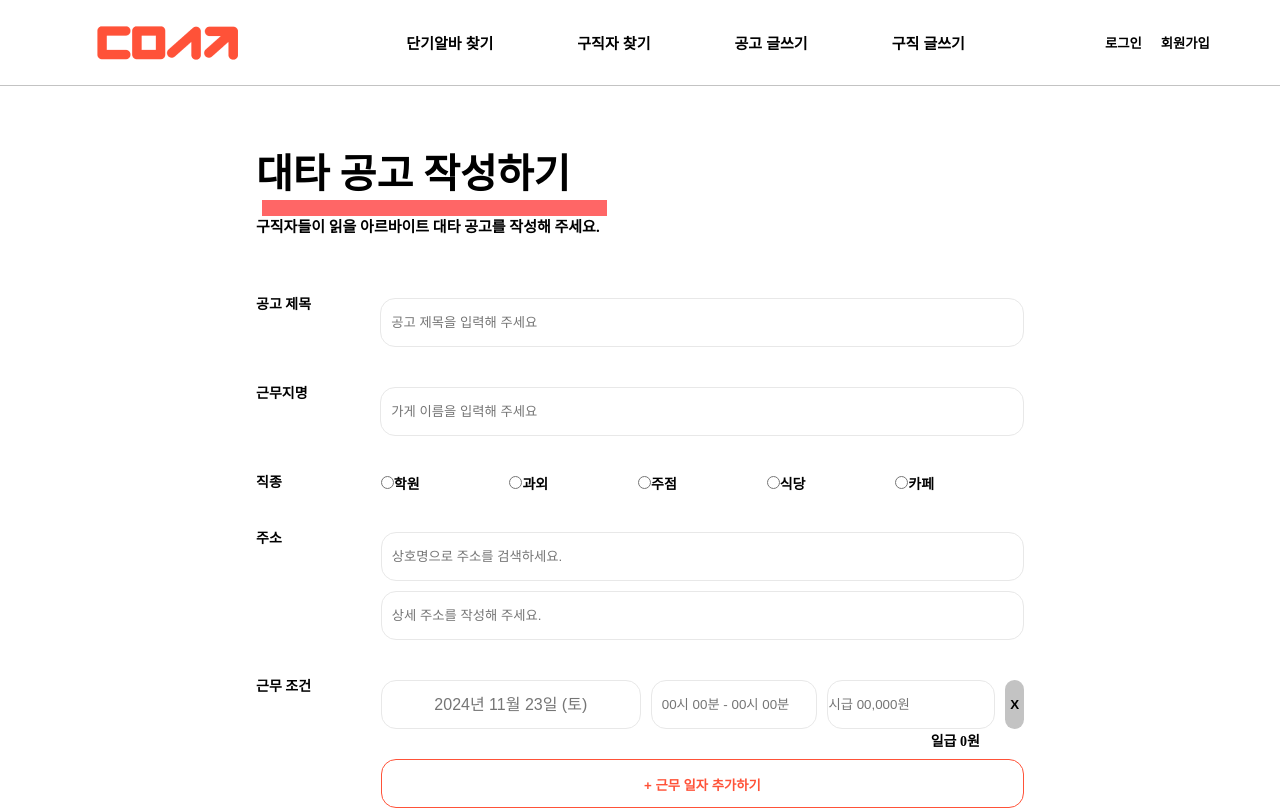
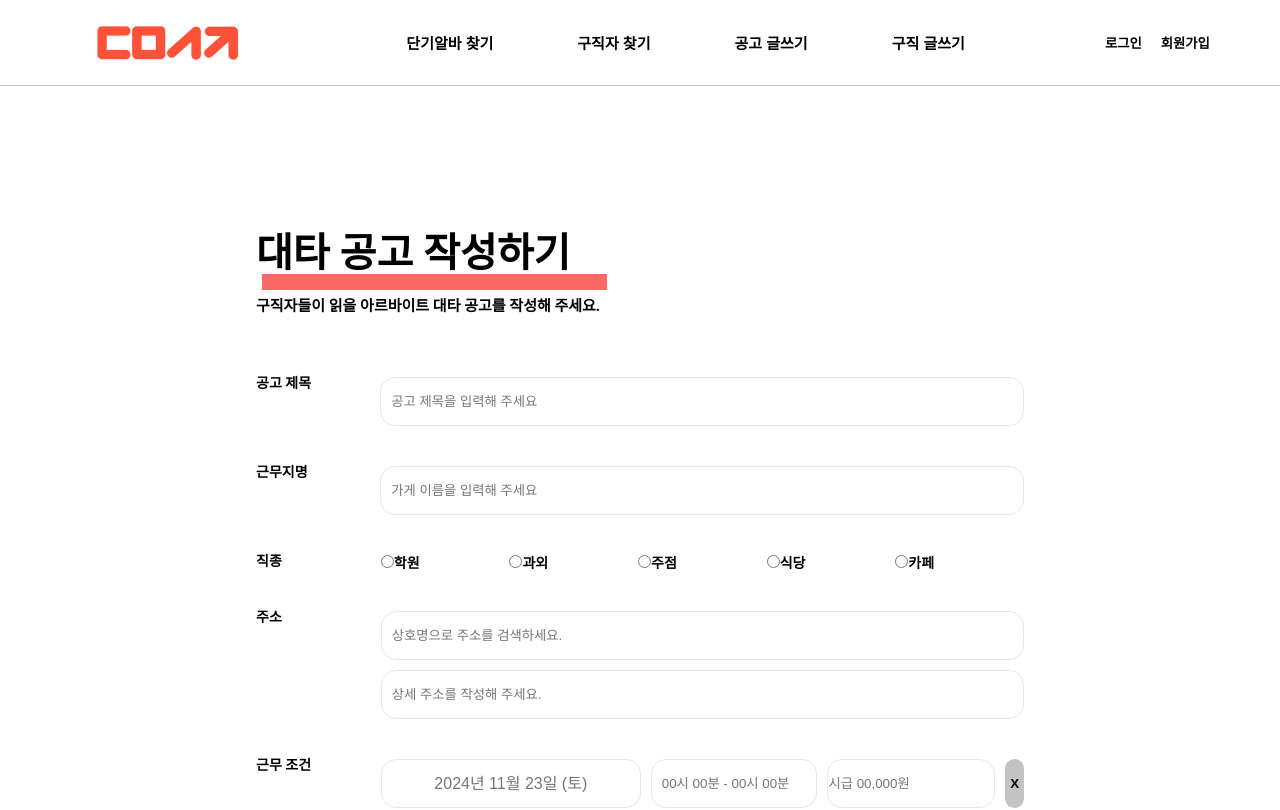
Before and after one commit to cover-heaven/cover-heaven-fe, a React (Create React App) app: page /findjobswriting in a window 1280 px wide. Shown: the top 810 px of the page. Built offline with nearby package versions, Linux system fonts and the light colour scheme; no server answers; the HTML template or start-up script is replaced by a standard one.

Commit message:
Feat: 하이라이팅 및 헤더 위치 수정

```diff
--- a/src/pages/FindJobsWriting/FIndJobsWriting.jsx
+++ b/src/pages/FindJobsWriting/FIndJobsWriting.jsx
@@ -49,6 +49,7 @@ const Layout = styled.div`
 	display: flex;
 	flex-direction: column;
 	gap: 40px;
+	padding-top: 148px;
 	padding-left: 20%;
 	padding-right: 20%;
 `;
@@ -127,7 +128,7 @@ const TitleContainter = styled.div`
 	display: flex;
 	flex-direction: column;
 	gap: 25px;
-	padding: 9% 0 3% 0;
+	padding: 0 0 3% 0;
 `;
 const AddButtonLayout = styled.div`
 	display: flex;
@@ -189,7 +190,6 @@ const Highlight = styled.div`
 	height: 16px;
 	position: absolute;
 	left: calc(310 / 1512 * 100%);
-	top: 200px;
 `;
 
 // Main Component
@@ -331,8 +331,10 @@ const FindJobsWriting = () => {
 	return (
 		<Layout>
 			<TitleContainter>
-				<MainTitle>대타 공고 작성하기</MainTitle>
-				<Highlight></Highlight>
+				<div>
+					<MainTitle>대타 공고 작성하기</MainTitle>
+					<Highlight></Highlight>
+				</div>
 				<SubTitle>
 					구직자들이 읽을 아르바이트 대타 공고를 작성해 주세요.
 				</SubTitle>
--- a/src/pages/FindjobsList/FindJobsList.jsx
+++ b/src/pages/FindjobsList/FindJobsList.jsx
@@ -10,7 +10,7 @@ import ko from 'date-fns/locale/ko';
 const Layout = styled.div`
 	display: flex;
 	flex-direction: column;
-	padding-top: 74px;
+	padding-top: 148px;
 	padding-bottom: 50px;
 	gap: 45px;
 `;
@@ -166,7 +166,6 @@ const Highlight = styled.div`
 	height: 16px;
 	position: absolute;
 	left: calc(223 / 1512 * 100%);
-	top: 194px;
 `;
 
 const mockData = [
--- a/src/pages/WorkersList/WorkersList.jsx
+++ b/src/pages/WorkersList/WorkersList.jsx
@@ -103,8 +103,10 @@ const WorkersList = () => {
 		<Layout>
 			<HeadSection>
 				<TitleContainer>
-					<PageTitle>구직자 찾기</PageTitle>
-					<Highlight></Highlight>
+					<div>
+						<PageTitle>구직자 찾기</PageTitle>
+						<Highlight></Highlight>
+					</div>
 					<PageSubTitle>
 						믿고 맡길 수 있는 동문 구직자를 찾아보세요!
 					</PageSubTitle>
@@ -145,7 +147,7 @@ const WorkersList = () => {
 
 const Layout = styled.div`
 	width: 100vw;
-	padding-top: 74px;
+	padding-top: 148px;
 	display: flex;
 	flex-direction: column;
 	gap: 45px;
@@ -186,7 +188,6 @@ const Highlight = styled.div`
 	height: 16px;
 	position: absolute;
 	left: calc(223 / 1512 * 100%);
-	top: 194px;
 `;
 
 const MainSection = styled.div`
--- a/src/pages/WorkersWriting/WorkersWriting.jsx
+++ b/src/pages/WorkersWriting/WorkersWriting.jsx
@@ -93,7 +93,7 @@ const WorkersWriting = () => {
 export default WorkersWriting;
 
 const Layout = styled.div`
-	padding-top: 74px;
+	padding-top: 148px;
 	padding-left: 19%;
 `;
 
@@ -142,7 +142,6 @@ const Highlight = styled.div`
 	height: 16px;
 	position: absolute;
 	left: calc(295 / 1512 * 100%);
-	top: 194px;
 `;
 
 const Header = styled.div`
```
